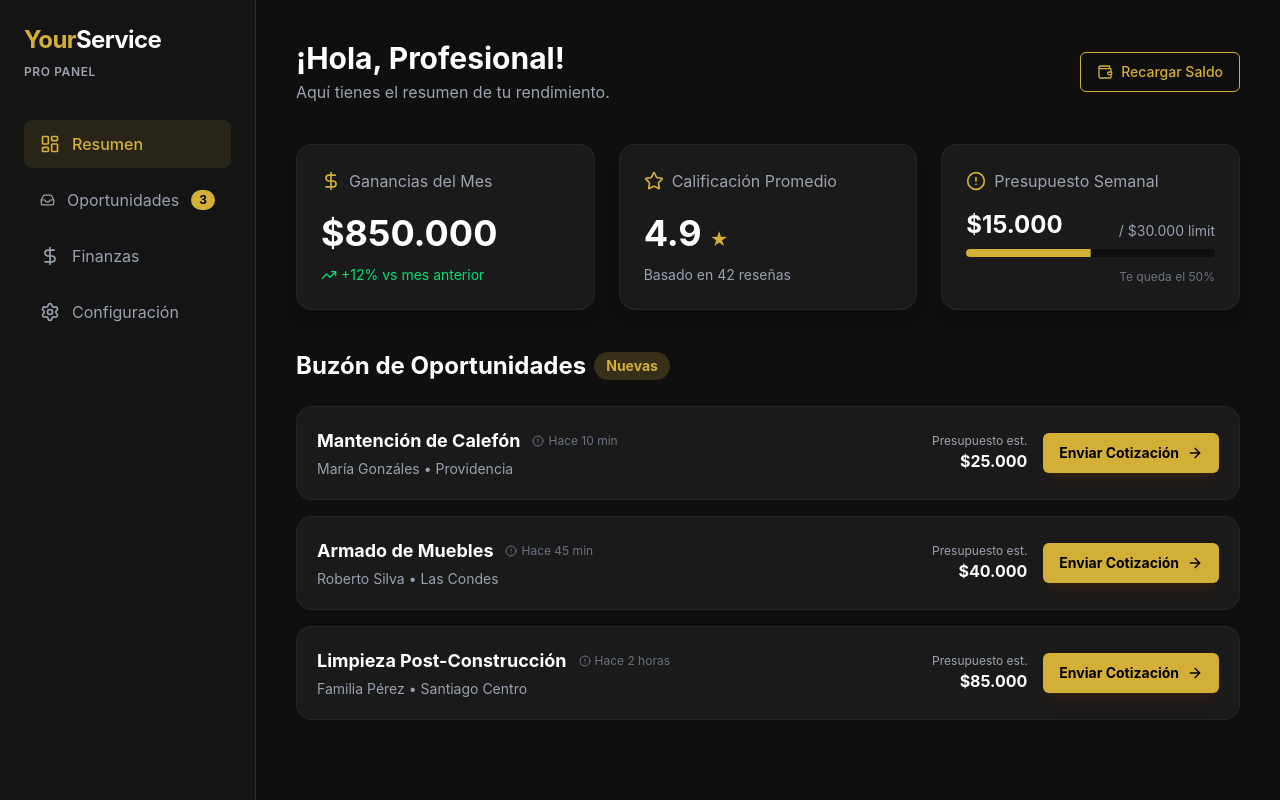
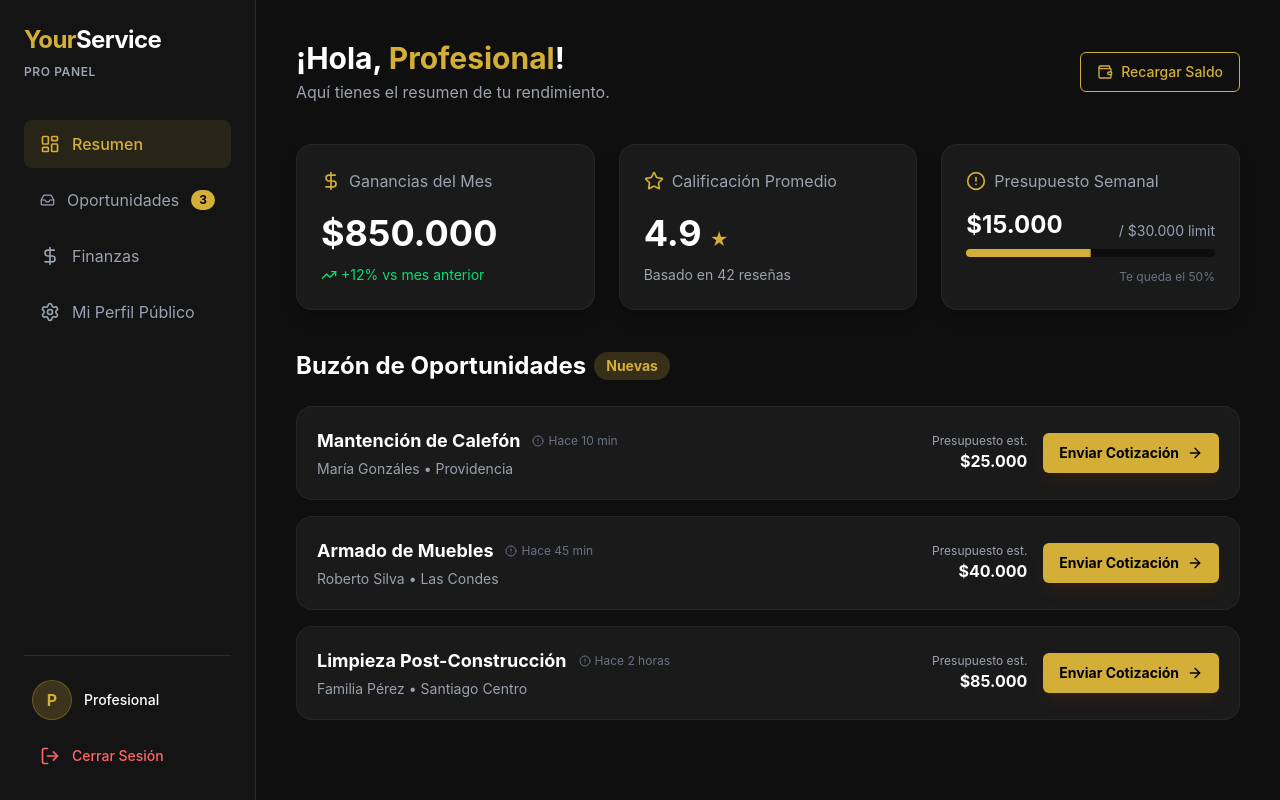
Before and after one commit to fsorianob/Your-Service-antiGravity, a React (Vite) app: page /dashboard/pro in a window 1280 px wide. Built offline with nearby package versions, Linux system fonts and the light colour scheme; the HTML template or start-up script is replaced by a standard one.

Commit message:
feat: connected Pro Dashboard to Supabase Auth and added sidebar navigation logic

```diff
--- a/src/pages/ProDashboard.tsx
+++ b/src/pages/ProDashboard.tsx
@@ -1,9 +1,22 @@
-import { LayoutDashboard, Inbox, DollarSign, Settings, Star, AlertCircle, ArrowRight, Wallet } from "lucide-react"
+import { LayoutDashboard, Inbox, DollarSign, Settings, Star, AlertCircle, ArrowRight, Wallet, LogOut, TrendingUp } from "lucide-react"
 import { Button } from "@/components/ui/button"
 import { Progress } from "@/components/ui/progress"
-import { Link } from "react-router-dom"
+import { Link, useNavigate } from "react-router-dom"
+import { useAuth } from "@/contexts/AuthContext"
 
 export default function ProDashboard() {
+    const { user, signOut } = useAuth()
+    const navigate = useNavigate()
+
+    const handleLogout = async () => {
+        await signOut()
+        navigate("/login")
+    }
+
+    // Extract first name for a friendlier greeting
+    const fullName = user?.user_metadata?.full_name || "Profesional"
+    const firstName = fullName.split(' ')[0]
+
     return (
         <div className="min-h-screen bg-[#0F0F0F] text-white flex flex-col md:flex-row">
 
@@ -20,26 +33,45 @@ export default function ProDashboard() {
                 </div>
 
                 <nav className="flex-1 space-y-2">
-                    <a href="#" className="flex items-center gap-3 px-4 py-3 rounded-lg bg-primary/10 text-primary font-medium transition-colors">
+                    <Link to="/dashboard/pro" className="flex items-center gap-3 px-4 py-3 rounded-lg bg-primary/10 text-primary font-medium transition-colors">
                         <LayoutDashboard className="h-5 w-5" /> Resumen
-                    </a>
-                    <a href="#" className="flex items-center gap-3 px-4 py-3 rounded-lg hover:bg-white/5 text-gray-400 hover:text-white transition-colors">
+                    </Link>
+                    <button className="w-full flex items-center gap-3 px-4 py-3 rounded-lg hover:bg-white/5 text-gray-400 hover:text-white transition-colors">
                         <Inbox className="h-5 w-5" /> Oportunidades <span className="ml-auto bg-primary text-black text-xs font-bold px-2 py-0.5 rounded-full">3</span>
-                    </a>
-                    <a href="#" className="flex items-center gap-3 px-4 py-3 rounded-lg hover:bg-white/5 text-gray-400 hover:text-white transition-colors">
+                    </button>
+                    <button className="w-full flex items-center gap-3 px-4 py-3 rounded-lg hover:bg-white/5 text-gray-400 hover:text-white transition-colors">
                         <DollarSign className="h-5 w-5" /> Finanzas
-                    </a>
-                    <a href="#" className="flex items-center gap-3 px-4 py-3 rounded-lg hover:bg-white/5 text-gray-400 hover:text-white transition-colors">
-                        <Settings className="h-5 w-5" /> Configuración
-                    </a>
+                    </button>
+                    <Link to="/pro/profile" className="flex items-center gap-3 px-4 py-3 rounded-lg hover:bg-white/5 text-gray-400 hover:text-white transition-colors">
+                        <Settings className="h-5 w-5" /> Mi Perfil Público
+                    </Link>
                 </nav>
+
+                <div className="mt-auto pt-6 border-t border-white/10">
+                    <div className="flex items-center gap-3 mb-4 px-2">
+                        <div className="h-10 w-10 rounded-full bg-primary/20 flex items-center justify-center text-primary font-bold border border-primary/30">
+                            {firstName.charAt(0).toUpperCase()}
+                        </div>
+                        <div className="overflow-hidden">
+                            <p className="text-sm font-medium text-white truncate">{fullName}</p>
+                            <p className="text-xs text-gray-500 truncate">{user?.email}</p>
+                        </div>
+                    </div>
+                    <Button
+                        variant="ghost"
+                        onClick={handleLogout}
+                        className="w-full justify-start text-red-400 hover:text-red-300 hover:bg-red-400/10"
+                    >
+                        <LogOut className="h-5 w-5 mr-3" /> Cerrar Sesión
+                    </Button>
+                </div>
             </aside>
 
             {/* Main Content */}
             <main className="flex-1 p-6 md:p-10 animate-in fade-in duration-500 overflow-y-auto">
                 <header className="mb-10 flex flex-col md:flex-row md:items-center justify-between gap-4">
                     <div>
-                        <h1 className="text-3xl font-bold">¡Hola, Profesional!</h1>
+                        <h1 className="text-3xl font-bold">¡Hola, <span className="text-primary">{firstName}</span>!</h1>
                         <p className="text-muted-foreground mt-1">Aquí tienes el resumen de tu rendimiento.</p>
                     </div>
                     <Button variant="outline" className="border-primary text-primary hover:bg-primary/20">
@@ -55,7 +87,7 @@ export default function ProDashboard() {
                         </div>
                         <div className="text-4xl font-bold text-white mb-2">$850.000</div>
                         <div className="text-sm text-green-400 flex items-center gap-1">
-                            <TrendingUpIcon className="h-4 w-4" /> +12% vs mes anterior
+                            <TrendingUp className="h-4 w-4" /> +12% vs mes anterior
                         </div>
                     </div>
 
@@ -123,23 +155,3 @@ export default function ProDashboard() {
         </div>
     )
 }
-
-function TrendingUpIcon(props: any) {
-    return (
-        <svg
-            {...props}
-            xmlns="http://www.w3.org/2000/svg"
-            width="24"
-            height="24"
-            viewBox="0 0 24 24"
-            fill="none"
-            stroke="currentColor"
-            strokeWidth="2"
-            strokeLinecap="round"
-            strokeLinejoin="round"
-        >
-            <polyline points="22 7 13.5 15.5 8.5 10.5 2 17" />
-            <polyline points="16 7 22 7 22 13" />
-        </svg>
-    )
-}
```
